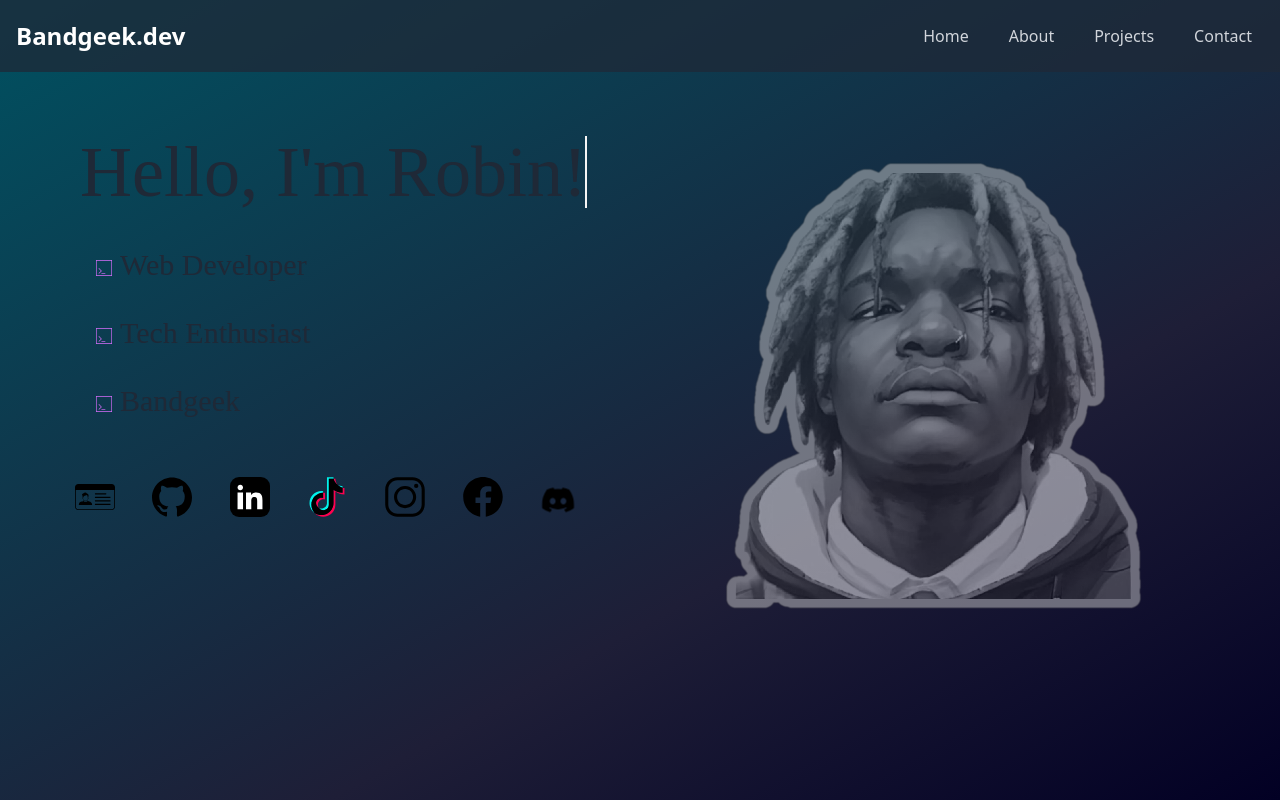
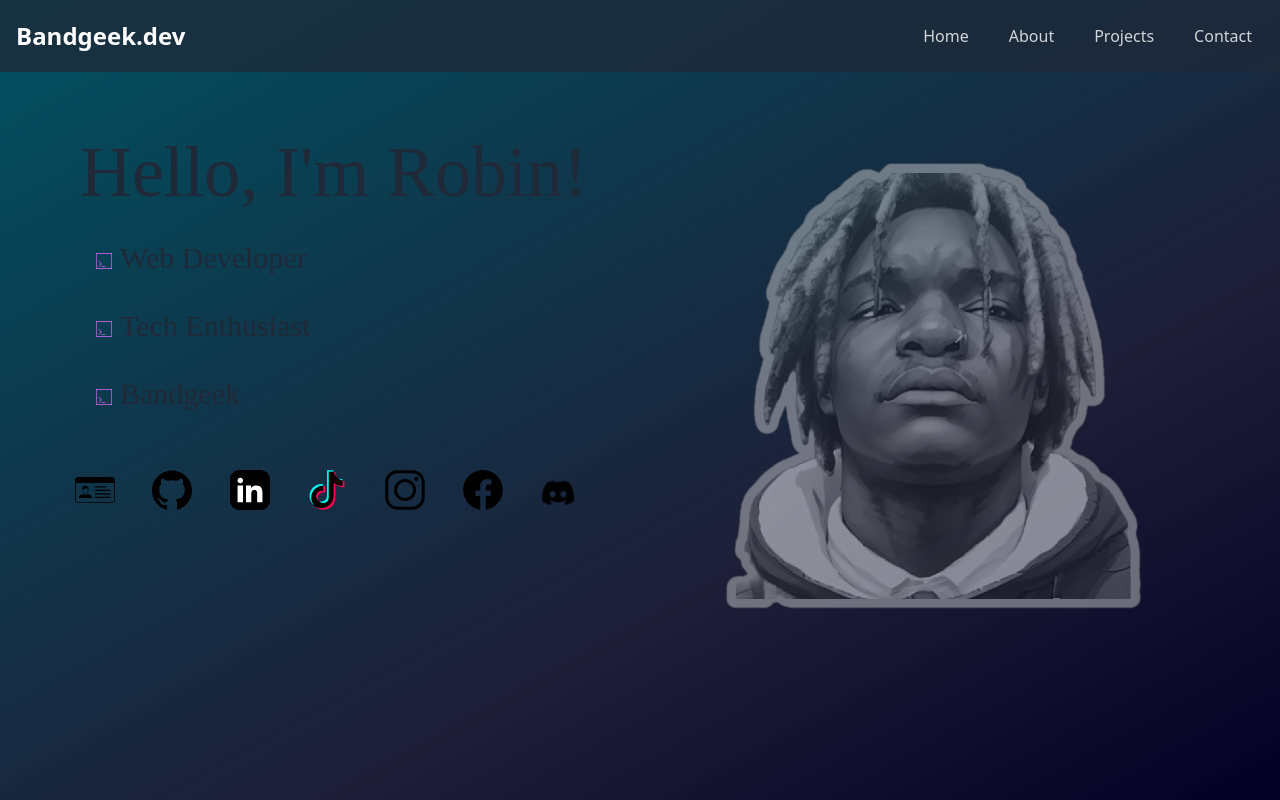
Before and after one commit to robinkelsickii/dev-portfolio, a Vue app: page / in a window 1280 px wide. Shown: the top 800 px of the page. Built offline with nearby package versions, Linux system fonts and the light colour scheme; a web font is replaced by a local one.

Commit message:
removed the typing effect

```diff
--- a/src/components/Home.vue
+++ b/src/components/Home.vue
@@ -1,7 +1,7 @@
 <template>
   <div class="flex items-start justify-start h-screen w-full mx-16 my-16 font-smooch-sans">
     <div class="ms-0 md:ms-8 lg:ms-16">
-      <p class="ms-4 text-base-800 text-4xl sm:text-5xl md:text-6xl lg:text-7xl typingEffect">
+      <p class="ms-4 text-base-800 text-4xl sm:text-5xl md:text-6xl lg:text-7xl">
         Hello, I'm Robin!
       </p>
       <div class="flex flex-col mt-8">
@@ -756,46 +756,6 @@ button:focus {
   box-shadow: 0 0 0 3px rgba(59, 130, 246, 0.5); /* Adds a glow when focused */
 }
 
-.typingEffect {
-  display: inline-block;
-  white-space: nowrap;
-  overflow: hidden;
-  position: relative;
-  width: 0;
-  max-width: fit-content;
-  animation: typing 3s steps(50, end) forwards;
-}
-
-.typingEffect::after {
-  content: '';
-  position: absolute;
-  right: 0;
-  top: 0;
-  width: 2px;
-  height: 100%;
-  background-color: whitesmoke;
-  animation: blink-caret 0.75s step-end infinite;
-}
-
-@keyframes typing {
-  from {
-    width: 0;
-  }
-  to {
-    width: 17ch;
-  }
-}
-
-@keyframes blink-caret {
-  from,
-  to {
-    background-color: transparent;
-  }
-  50% {
-    background-color: whitesmoke;
-  }
-}
-
 .smooch-sans {
   font-family: 'Smooch Sans', serif;
   font-optical-sizing: auto;
```
